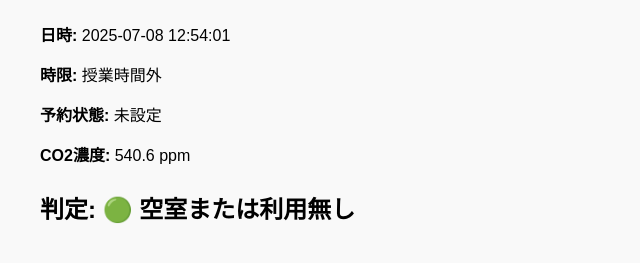
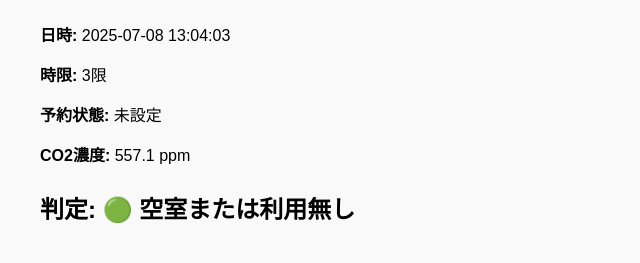
Before and after one commit to Ao16Ko0911/APE-IoT, a plain HTML site: page index.html in a window 1280 px wide. Shown: the part 107-370 px from the top of the page, without its empty margins (0-640 px from the left). Drawn offline with Linux system fonts and the light colour scheme.

Commit message:
Update index.html from Google Colab

```diff
--- a/index.html
+++ b/index.html
@@ -12,10 +12,10 @@
         </head>
         <body>
           <h1>R3-301 現在の状態</h1>
-          <p><strong>日時:</strong> 2025-07-08 12:54:01</p>
-          <p><strong>時限:</strong> 授業時間外</p>
+          <p><strong>日時:</strong> 2025-07-08 13:04:03</p>
+          <p><strong>時限:</strong> 3限</p>
           <p><strong>予約状態:</strong> 未設定</p>
-          <p><strong>CO2濃度:</strong> 540.6 ppm</p>
+          <p><strong>CO2濃度:</strong> 557.1 ppm</p>
           <p class="status"><strong>判定:</strong> 🟢 空室または利用無し</p>
         </body>
         </html>
```
